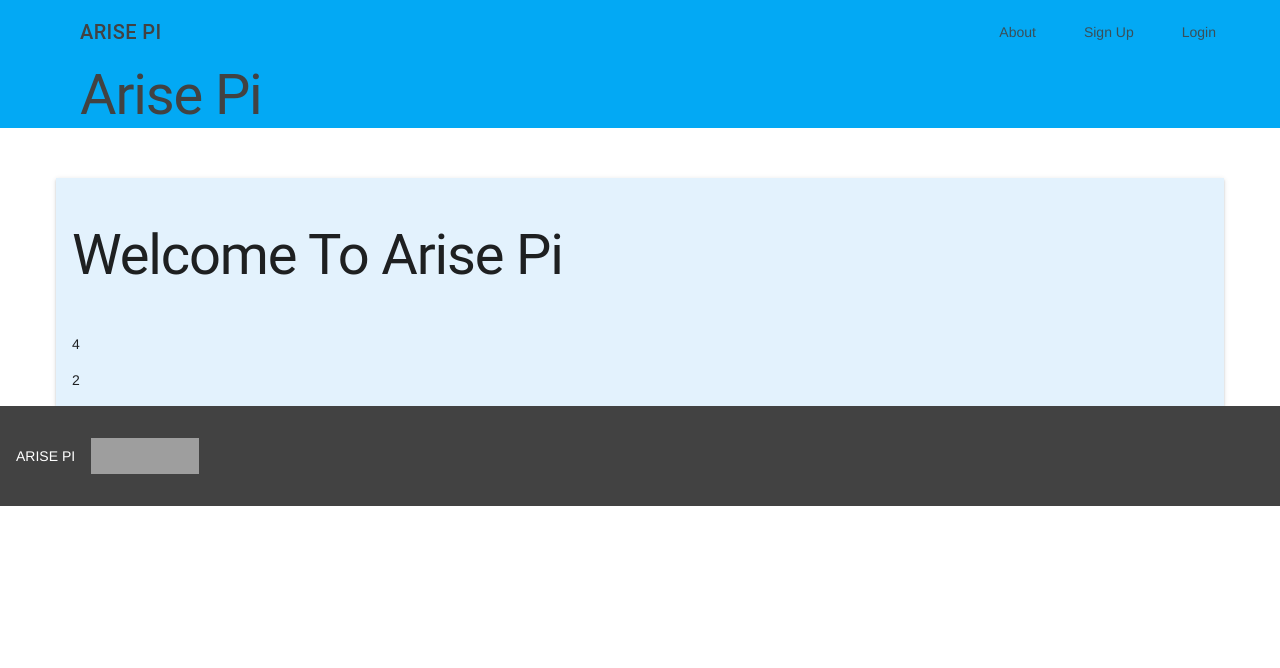
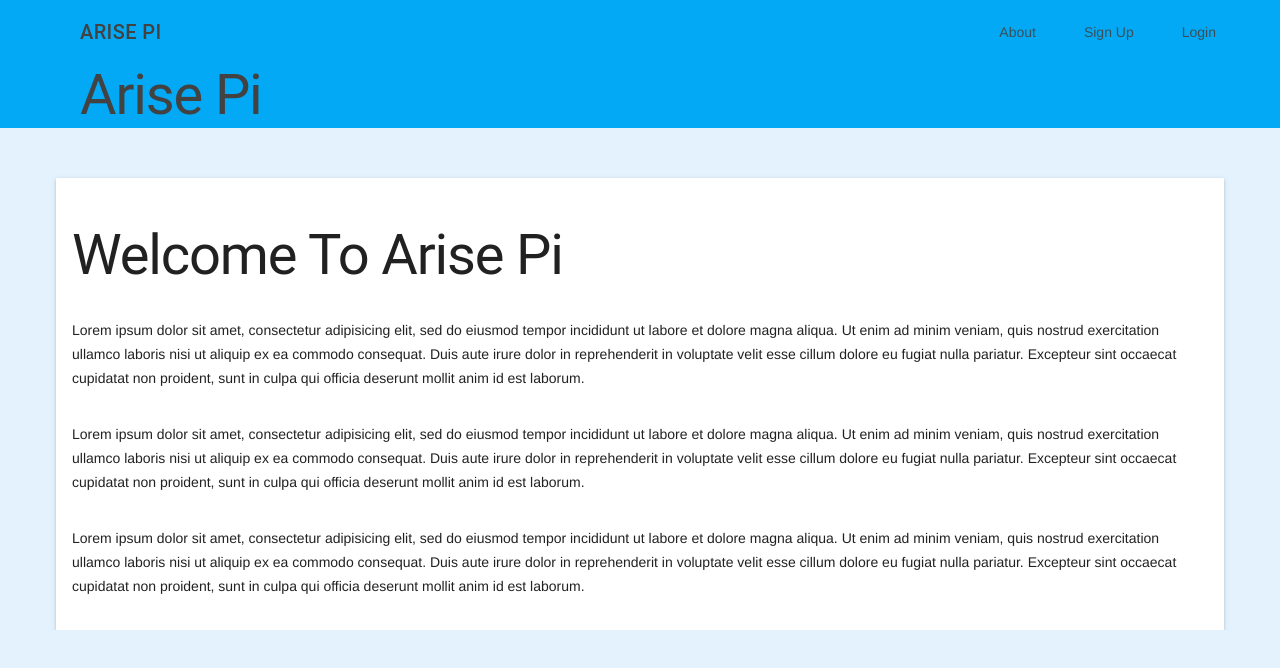
Before and after one commit to BrandonHBodine/frontend-arisepi, a website: page app/index.html in a window 1280 px wide. Drawn offline with nearby package versions, Linux system fonts and the light colour scheme; some packages are replaced by stand-ins of ours; files that its build step writes are made by us from their sources.

Commit message:
Adjusted some more views. Need to work on backend to figure out how this is going to work

```diff
--- a/app/index.html
+++ b/app/index.html
@@ -91,7 +91,7 @@
       <!-- END CONTENT CONTAINER -->
 
       <!--  FOOTER -->
-      <footer class="mdl-mini-footer">
+      <!-- <footer class="mdl-mini-footer">
         <div class="mdl-mini-footer__left-section">
           <div class="mdl-logo">
             ARISE PI
@@ -103,7 +103,7 @@
           </ul>
         </div>
         <div class="mdl-mini-footer__right-section"></div>
-      </footer>
+      </footer> -->
       <!-- END FOOTER -->
 
     </div>
@@ -120,23 +120,6 @@
     <script src="scripts/controllers.js"></script>
     <!-- endbuild -->
 
-    <!-- Google Analytics: change UA-XXXXX-X to be your site's ID -->
-    <script>
-      (function(i, s, o, g, r, a, m) {
-        i['GoogleAnalyticsObject'] = r;
-        i[r] = i[r] || function() {
-          (i[r].q = i[r].q || []).push(arguments)
-        },
-        i[r].l = 1 * new Date();
-        a = s.createElement(o),
-        m = s.getElementsByTagName(o)[0];
-        a.async = 1;
-        a.src = g;
-        m.parentNode.insertBefore(a, m)
-      })(window, document, 'script', '//www.google-analytics.com/analytics.js', 'ga');
-      ga('create', 'UA-XXXXX-X', 'auto');
-      ga('send', 'pageview');
-    </script>
     <!-- Built with love using Web Starter Kit -->
   </body>
 </html>
--- a/app/styles/main.scss
+++ b/app/styles/main.scss
@@ -1,3 +1,6 @@
+body {
+  background-color: #E3F2FD;
+}
 .demo-layout-transparent {
   background: url('/images/nasa-lights.jpg') center / cover;
 }
@@ -11,7 +14,7 @@
 .mdl-page {
   margin: auto;
   width: 90%;
-  background-color: #E3F2FD;
+  background-color: #FFFFFF;
 }
 .text-center {
   text-align: center;;
--- a/app/views/home.html
+++ b/app/views/home.html
@@ -1,8 +1,15 @@
 <div class="mdl-grid mdl-page top-margin mdl-shadow--2dp">
   <div class="mdl-cell mdl-cell--12-col">
     <h1>Welcome To Arise Pi</h1>
-    <p></p>
+    <p>Lorem ipsum dolor sit amet, consectetur adipisicing elit, sed do eiusmod tempor incididunt ut labore et dolore magna aliqua. Ut enim ad minim veniam, quis nostrud exercitation ullamco laboris nisi ut aliquip ex ea commodo consequat. Duis aute irure dolor in reprehenderit in voluptate velit esse cillum dolore eu fugiat nulla pariatur. Excepteur sint occaecat cupidatat non proident, sunt in culpa qui officia deserunt mollit anim id est laborum.
+    </p>
   </div>
-  <div class="mdl-cell mdl-cell--12-col">4</div>
-  <div class="mdl-cell mdl-cell--12-col">2</div>
+  <div class="mdl-cell mdl-cell--12-col">
+    <p>Lorem ipsum dolor sit amet, consectetur adipisicing elit, sed do eiusmod tempor incididunt ut labore et dolore magna aliqua. Ut enim ad minim veniam, quis nostrud exercitation ullamco laboris nisi ut aliquip ex ea commodo consequat. Duis aute irure dolor in reprehenderit in voluptate velit esse cillum dolore eu fugiat nulla pariatur. Excepteur sint occaecat cupidatat non proident, sunt in culpa qui officia deserunt mollit anim id est laborum.
+    </p>
+  </div>
+  <div class="mdl-cell mdl-cell--12-col">
+    <p>Lorem ipsum dolor sit amet, consectetur adipisicing elit, sed do eiusmod tempor incididunt ut labore et dolore magna aliqua. Ut enim ad minim veniam, quis nostrud exercitation ullamco laboris nisi ut aliquip ex ea commodo consequat. Duis aute irure dolor in reprehenderit in voluptate velit esse cillum dolore eu fugiat nulla pariatur. Excepteur sint occaecat cupidatat non proident, sunt in culpa qui officia deserunt mollit anim id est laborum.
+    </p>
+  </div>
 </div>
```
